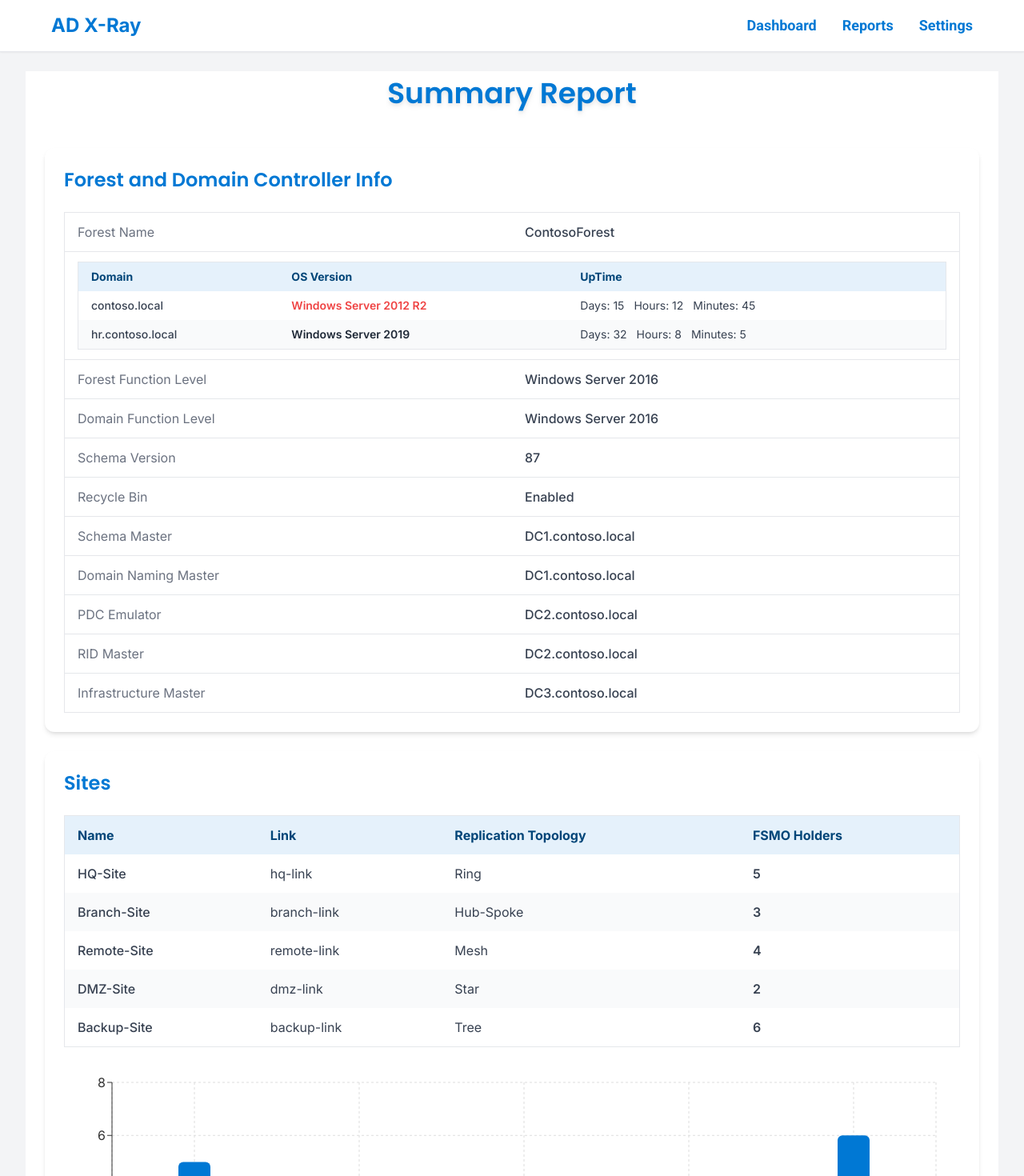
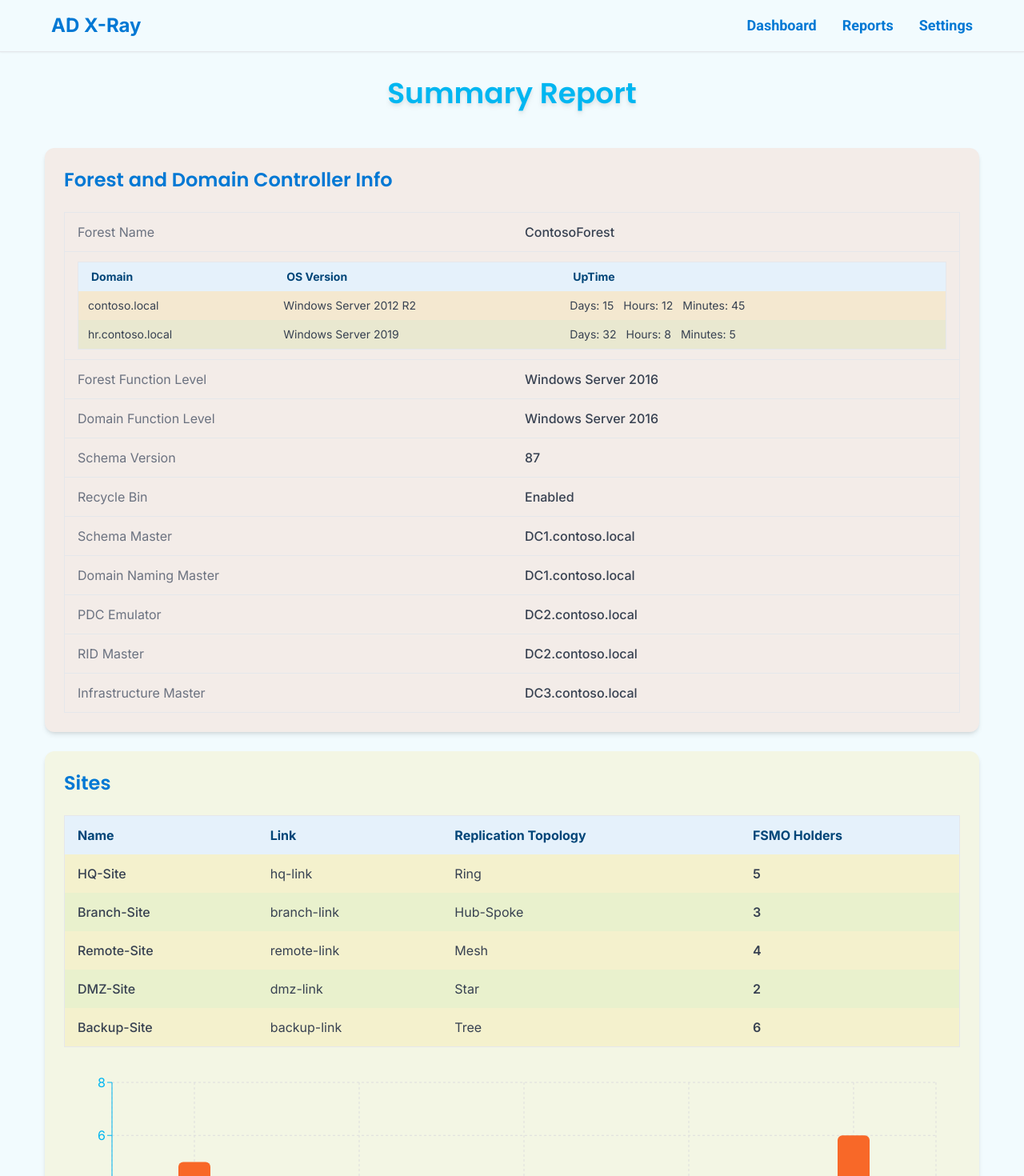
Before and after one commit to lingueeni/chart-app, a Next.js app: page / in a window 1280 px wide. Shown: the top 1470 px of the page at 80% size. Built offline with nearby package versions, Linux system fonts and the light colour scheme.

Commit message:
some change in colors

```diff
--- a/app/components/ForestCard.tsx
+++ b/app/components/ForestCard.tsx
@@ -53,7 +53,7 @@ export default function ForestCard() {
   };
 
   return (
-    <div className="w-full bg-white p-6 rounded-xl shadow-md hover:shadow-lg transition-shadow duration-300">
+    <div className="w-full bg-orange/10 p-6 rounded-xl shadow-md hover:shadow-[0_0_20px_3px_rgba(248,104,40,0.3)] transition-shadow duration-300">
       <h2 className="font-poppins text-2xl font-bold text-[#0078D4] mb-6">
         Forest and Domain Controller Info
       </h2>
@@ -83,22 +83,12 @@ export default function ForestCard() {
                         <tr
                           key={i}
                           className={`${
-                            i % 2 === 0 ? "bg-white" : "bg-gray-50"
-                          } hover:bg-[#E5F1FB]/70 transition-colors`}
+                            i % 2 === 0 ? "bg-yellow/10" : "bg-green/10"
+                          } hover:bg-orange/20 transition-colors`}
                         >
-                          <td className="px-4 py-2 font-medium">
-                            {domain.name}
-                          </td>
-                          <td
-                            className={`px-4 py-2 ${
-                              domain.osVersion === "Windows Server 2012 R2"
-                                ? "text-red-500 font-semibold"
-                                : "font-semibold text-gray-800"
-                            }`}
-                          >
-                            {domain.osVersion}
-                          </td>
-                          <td className="px-4 py-2">
+                          <td className="px-3 py-2">{domain.name}</td>
+                          <td className="px-3 py-2">{domain.osVersion}</td>
+                          <td className="px-3 py-2">
                             {domain.upTime.map((u, j) => {
                               const key = Object.keys(u)[0];
                               return (
--- a/app/components/HealthForm.tsx
+++ b/app/components/HealthForm.tsx
@@ -20,7 +20,7 @@ export default function HealthForm() {
   };
 
   return (
-    <div className="bg-white p-8 rounded-2xl shadow-md hover:shadow-lg transition-shadow duration-300">
+    <div className="bg-green/10 p-8 rounded-2xl shadow-md hover:shadow-lg transition-shadow duration-300">
       <h2 className="text-2xl font-bold text-[#0078D4] mb-6">
         Enter Domain Information
       </h2>
--- a/app/components/Navbar.tsx
+++ b/app/components/Navbar.tsx
@@ -21,7 +21,7 @@ export default function Navbar() {
   }, []);
 
   return (
-    <header className="sticky top-0 z-50 bg-white border-b border-gray-200 shadow-sm">
+    <header className="sticky top-0 z-50 bg-cyan/8 border-b border-gray-200 shadow-sm">
       <div className="w-[90%] mx-auto py-4 flex justify-between items-center">
         <Link
           href="/"
--- a/app/components/PageHeader.tsx
+++ b/app/components/PageHeader.tsx
@@ -1,6 +1,6 @@
 export default function PageHeader() {
   return (
-    <h1 className="font-poppins text-4xl font-extrabold text-center text-[#0078D4] hover:text-[#005A9E] transition-colors mb-12 drop-shadow-md">
+    <h1 className="font-poppins text-4xl font-extrabold text-center text-cyan hover:text-[#005A9E] transition-colors mb-12 drop-shadow-md">
       Summary Report
     </h1>
   );
--- a/app/components/SitesCard.tsx
+++ b/app/components/SitesCard.tsx
@@ -58,7 +58,7 @@ export default function SitesCard() {
   ];
 
   return (
-    <div className="w-full bg-white p-6 rounded-xl shadow-md hover:shadow-lg transition-shadow duration-300">
+    <div className="w-full bg-yellow/10 p-6 rounded-xl shadow-md hover:shadow-[0_0_20px_3px_rgba(248,104,40,0.3)] transition-shadow duration-300">
       <h2 className="font-poppins text-2xl font-bold text-[#0078D4] mb-6">
         Sites
       </h2>
@@ -77,8 +77,8 @@ export default function SitesCard() {
               <tr
                 key={site.id}
                 className={`${
-                  i % 2 === 0 ? "bg-white" : "bg-gray-50"
-                } hover:bg-[#E5F1FB]/70 transition-colors`}
+                  i % 2 === 0 ? "bg-yellow/10" : "bg-green/10"
+                } hover:bg-orange/20 transition-colors`}
               >
                 <td className="px-4 py-3 font-medium">{site.name}</td>
                 <td className="px-4 py-3">{site.link}</td>
@@ -96,22 +96,34 @@ export default function SitesCard() {
             margin={{ top: 20, right: 30, left: 0, bottom: 5 }}
           >
             <CartesianGrid strokeDasharray="3 3" stroke="#ddd" />
-            <XAxis dataKey="name" stroke="#333" />
-            <YAxis stroke="#333" />
+            <XAxis dataKey="name" stroke="#00B6F1" />
+            <YAxis stroke="#00B6F1" />
             <Tooltip
               contentStyle={{
-                backgroundColor: "white",
-                border: "1px solid #ccc",
+                backgroundColor: "#FFC400", // yellow background
+                border: "1px solid #00B6F1", // cyan border
                 borderRadius: "8px",
+                color: "#004578",
               }}
-              labelStyle={{ color: "#004578", fontWeight: "bold" }}
-              itemStyle={{ color: "#0078D4" }}
+              labelStyle={{
+                color: "#92C400", // green label text
+                fontWeight: "bold",
+              }}
+              itemStyle={{
+                color: "#F86828", // orange items
+                fontWeight: "500",
+              }}
             />
             <Bar
               dataKey="fsmoCount"
-              fill="#0078D4"
+              fill="#F86828"
               barSize={40}
               radius={[6, 6, 0, 0]}
+              activeBar={{
+                fill: "#92C400", // green hover
+                stroke: "#00B6F1", // cyan border
+                strokeWidth: 2,
+              }}
             />
           </BarChart>
         </ResponsiveContainer>
--- a/app/globals.css
+++ b/app/globals.css
@@ -1,3 +1,15 @@
 @tailwind base;
 @tailwind components;
 @tailwind utilities;
+
+:root {
+  --orange: #f86828;
+  --green: #92c400;
+  --yellow: #ffc400;
+  --cyan: #00b6f1;
+}
+
+body {
+  background-color: var(--cyan); /* or whichever base color you want */
+  color: var(--orange); /* default text color */
+}
--- a/app/layout.tsx
+++ b/app/layout.tsx
@@ -30,7 +30,7 @@ export default function RootLayout({
       lang="en"
       className={`${inter.variable} ${poppins.variable} ${roboto.variable} ${oswald.variable}`}
     >
-      <body className="min-h-screen bg-gray-100 text-gray-900 font-sans">
+      <body className="min-h-screen bg-cyan/5 text-gray-900 font-sans">
         <Navbar />
         <main className="w-[95%] mx-auto py-6">{children}</main>
       </body>
--- a/app/page.tsx
+++ b/app/page.tsx
@@ -4,7 +4,7 @@ import SitesCard from "./components/SitesCard";
 
 export default async function LandingPage() {
   return (
-    <div className="min-h-screen bg-white text-gray-200 px-2 py-2">
+    <div className="min-h-screen bg-cyan/9 text-gray-200 px-2 py-2">
       <div className="max-w-screen-2xl mx-auto space-y-8 px-4">
         <PageHeader />
 
--- a/app/reports/page.tsx
+++ b/app/reports/page.tsx
@@ -2,7 +2,7 @@ import HealthForm from "../components/HealthForm";
 
 export default function ReportsPage() {
   return (
-    <div className="bg-white p-8 rounded-2xl shadow-lg hover:shadow-[0_0_20px_3px_rgba(56,189,248,0.4)] transition-shadow duration-300">
+    <div className="bg-green/10 p-8 rounded-2xl shadow-lg hover:shadow-[0_0_20px_3px_rgba(56,189,248,0.4)] transition-shadow duration-300">
       <h1 className="text-3xl font-bold text-blue-500 mb-6">📊 Reports</h1>
       <HealthForm />
     </div>
--- a/app/settings/page.tsx
+++ b/app/settings/page.tsx
@@ -1,6 +1,6 @@
 export default function SettingsPage() {
   return (
-    <div className="bg-white p-8 rounded-2xl shadow-lg hover:shadow-[0_0_20px_3px_rgba(56,189,248,0.4)] transition-shadow duration-300">
+    <div className="bg-cyan/8 p-8 rounded-2xl shadow-lg hover:shadow-[0_0_20px_3px_rgba(56,189,248,0.4)] transition-shadow duration-300">
       <h1 className="text-3xl font-bold text-blue-400 mb-4">⚙️ Settings</h1>
       <p className="text-gray-700">
         This is a placeholder for settings. Add user preferences, account
--- a/tailwind.config.js
+++ b/tailwind.config.js
@@ -13,6 +13,12 @@ module.exports = {
         poppins: ["var(--font-poppins)", "sans-serif"],
         roboto: ["var(--font-roboto)", "sans-serif"],
       },
+      colors: {
+        orange: "#F86828",
+        green: "#92C400",
+        yellow: "#FFC400",
+        cyan: "#00B6F1",
+      },
     },
   },
   plugins: [],
```
